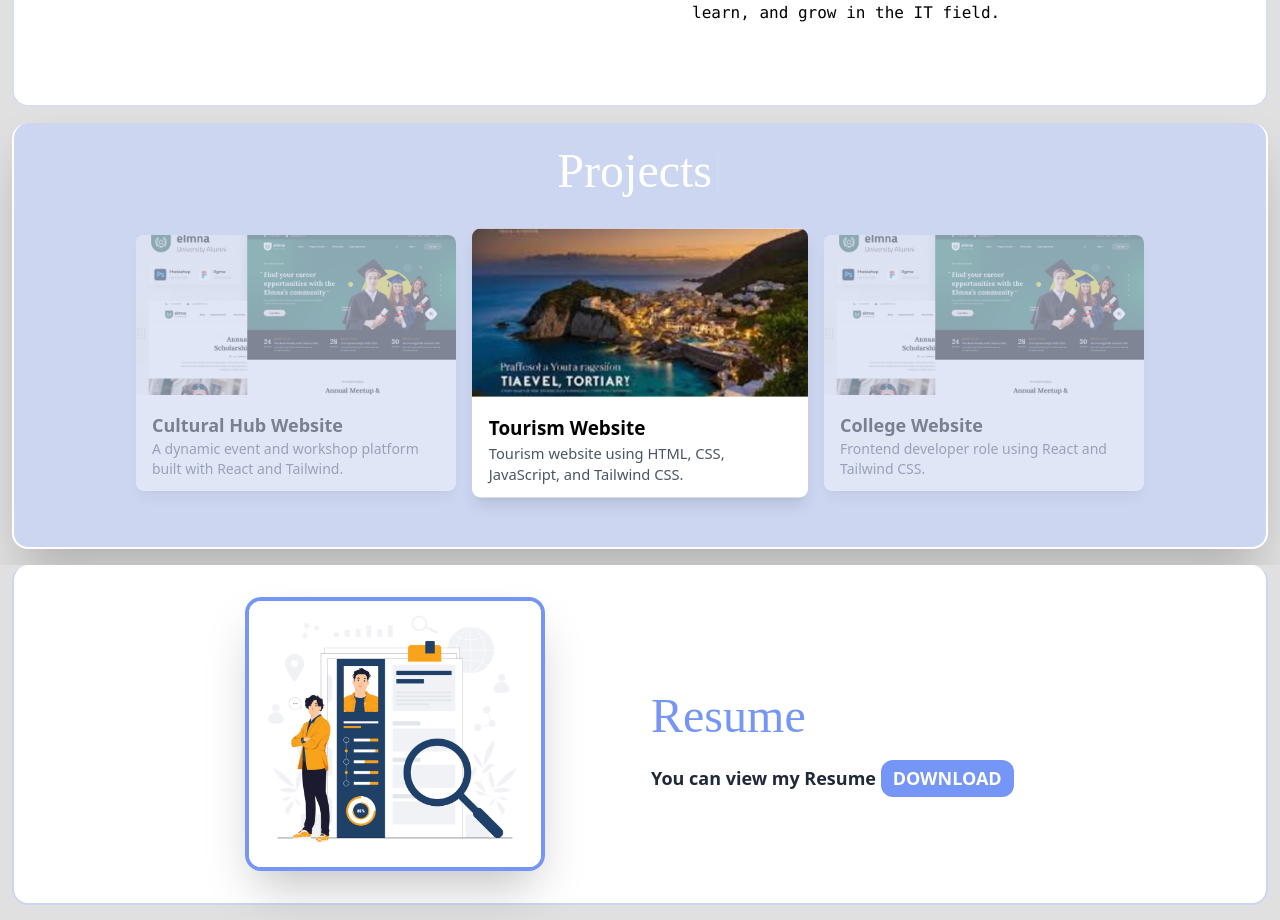
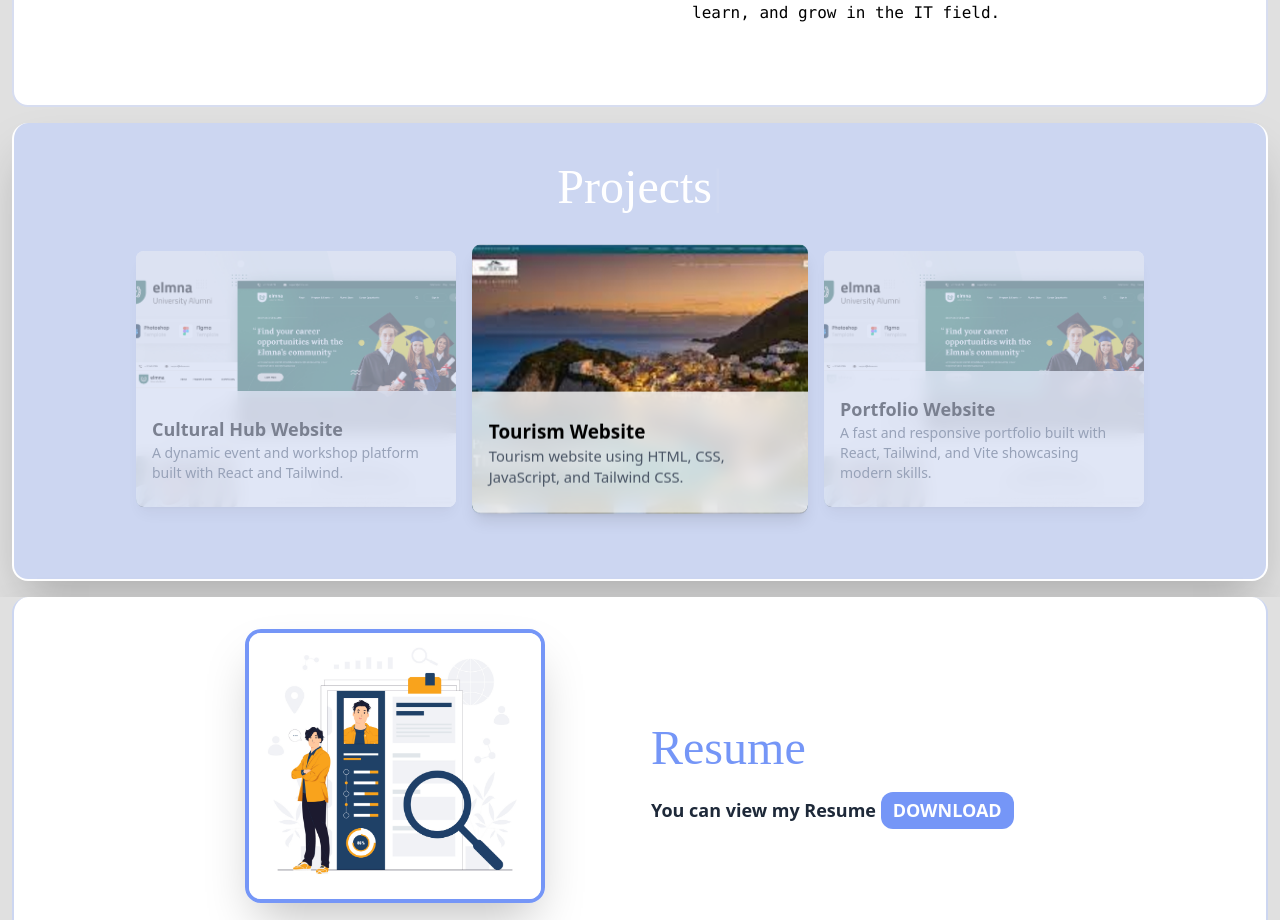
Before and after one commit to AMDHAAROON/vite-portfolio, a React (Vite) app: page / in a window 1280 px wide. Shown: the part 1021-1941 px from the top of the page. Built offline with nearby package versions, Linux system fonts and the light colour scheme; a web font is replaced by a local one.

Commit message:
Added some func like tap to view (to open github link)

```diff
--- a/src/components/project.jsx
+++ b/src/components/project.jsx
@@ -1,11 +1,10 @@
-import clg from '../assets/clg.jpg';
-import tour from '../assets/tour.jpeg';
-import { useState,useEffect } from "react";
-import { useInView } from 'react-intersection-observer';
-import Typewriter from 'typewriter-effect';
-import ArrowBackIosNewIcon from '@mui/icons-material/ArrowBackIosNew';
-import ArrowForwardIosIcon from '@mui/icons-material/ArrowForwardIos';
-
+import clg from "../assets/clg.jpg";
+import tour from "../assets/tour.jpeg";
+import { useState, useEffect } from "react";
+import { useInView } from "react-intersection-observer";
+import Typewriter from "typewriter-effect";
+import ArrowBackIosNewIcon from "@mui/icons-material/ArrowBackIosNew";
+import ArrowForwardIosIcon from "@mui/icons-material/ArrowForwardIos";
 
 export default function Project() {
   // const [activeIndex, setActiveIndex] = useState(1);
@@ -14,25 +13,30 @@ export default function Project() {
   const projects = [
     {
       title: "Cultural Hub Website",
-      description: "A dynamic event and workshop platform built with React and Tailwind.",
+      description:
+        "A dynamic event and workshop platform built with React and Tailwind.",
       image: clg,
-      link: "https://mohamed-haaroon.web.app"
+      link: "https://github.com/AMDHAAROON/theta-1",
     },
     {
       title: "Tourism Website",
-      description: "Tourism website using HTML, CSS, JavaScript, and Tailwind CSS.",
+      description:
+        "Tourism website using HTML, CSS, JavaScript, and Tailwind CSS.",
       image: tour,
-      link: "https://github.com/AMDHAAROON/Tourism-website"
+      link: "https://github.com/AMDHAAROON/Tourism-website",
     },
     {
-      title: "College Website",
-      description: "Frontend developer role using React and Tailwind CSS.",
+      title: "Portfolio Website",
+      description:
+        "A fast and responsive portfolio built with React, Tailwind, and Vite showcasing modern skills.",
       image: clg,
-      link: "https://github.com/AMDHAAROON"
-    }
+      link: "https://github.com/AMDHAAROON/vite-portfolio",
+    },
   ];
 
-  const [activeIndex, setActiveIndex] = useState(Math.floor(projects.length / 2));
+  const [activeIndex, setActiveIndex] = useState(
+    Math.floor(projects.length / 2)
+  );
 
   const goLeft = () => {
     setDirection("left");
@@ -49,70 +53,118 @@ export default function Project() {
 
   useEffect(() => {
     if (inView) {
-      setKey(prev => prev + 1); // Force remount on view
+      setKey((prev) => prev + 1); // Force remount on view
     }
   }, [inView]);
+  const [showHint, setShowHint] = useState(false);
+
+  useEffect(() => {
+    const timer = setTimeout(() => {
+      setShowHint(true);
+    }, 2000); // 2 seconds
+
+    return () => clearTimeout(timer);
+  }, []);
 
   return (
-    <div className='pb-4 px-3 cursor-default bg-[#e0e0e0]' id='project'>
-      <section className='bg-lightlaven border-x-2 border-b-2 border-[#ffffff] shadow-2xl rounded-2xl p-6'>
-        <h1 ref={ref} className='text-center text-5xl text-white font-cal mb-10'> {inView && (
+    <div className="pb-4 px-3 cursor-default bg-[#e0e0e0]" id="project">
+      <section className="bg-lightlaven border-x-2 border-b-2 border-[#ffffff] shadow-2xl rounded-2xl p-2 py-10">
+        <h1
+          ref={ref}
+          className="text-center text-4xl  md:text-5xl text-white font-cal mb-10"
+        >
+          {" "}
+          {inView && (
             <Typewriter
               key={key} // this remounts the component
               onInit={(typewriter) => {
-            typewriter.typeString('Projects').start();
+                typewriter.typeString("Projects").start();
               }}
             />
-      )}</h1>
+          )}
+        </h1>
 
         {/* Desktop View */}
         <div className="hidden md:flex justify-center gap-6 mb-8">
           {projects.map((project, idx) => (
-            <div
+            <a
               key={idx}
-              className={`w-80 h-64 rounded-lg overflow-hidden shadow-lg bg-white transition-all duration-300 ${
+              href={project.link}
+              target="_blank"
+              rel="noopener noreferrer"
+              className={`relative w-80 h-64 rounded-lg overflow-hidden shadow-lg bg-white transition-all duration-300 group ${
                 activeIndex === idx ? "opacity-100 scale-105" : "opacity-40"
               }`}
               onMouseEnter={() => setActiveIndex(idx)}
             >
+              {/* Image */}
               <img
                 src={project.image}
                 alt={project.title}
-                className="w-full h-40 object-cover"
+                className="w-full h-full object-cover"
               />
-              <div className="p-4">
+
+              {/* Text content */}
+              <div className="absolute bottom-0 w-full bg-white/80 p-4 py-6 backdrop-blur-sm">
                 <h3 className="text-lg font-semibold">{project.title}</h3>
                 <p className="text-sm text-gray-600">{project.description}</p>
               </div>
+
+              {/* Hover overlay */}
+              <div className="absolute inset-0 bg-black/40 flex items-center justify-center opacity-0 group-hover:opacity-100 transition-opacity duration-300">
+                <p className="text-white text-base font-medium animate-pulse">
+                  Click to view
+                </p>
               </div>
+            </a>
           ))}
         </div>
 
         {/* Mobile View */}
-        <div className="md:hidden flex items-center justify-center gap-4 mt-8">
-          <button onClick={goLeft} className="text-[#B2C3F7] p-2 rounded-full bg-[#ffffff] hover:bg-[#B2C3F7] hover:text-white transition">
-  <ArrowBackIosNewIcon fontSize="medium" />
+        <div className="md:hidden flex items-center justify-center gap-4 mt-2 md:mt-8 ">
+          <button
+            onClick={goLeft}
+            className="text-[#B2C3F7] p-2 rounded-full bg-[#ffffff] hover:bg-[#B2C3F7] hover:text-white transition"
+          >
+            <ArrowBackIosNewIcon fontSize="medium" className="" />
           </button>
 
           {/* Sliding container */}
 
-<div className="relative w-80 h-64 overflow-hidden">
+          <a
+            href={projects[activeIndex].link}
+            target="_blank"
+            rel="noopener noreferrer"
+            className="relative w-80 h-64 overflow-hidden group"
+          >
             <div className="w-full h-full bg-white rounded-lg shadow-lg overflow-hidden">
               <img
                 src={projects[activeIndex].image}
                 alt={projects[activeIndex].title}
-      className="w-full object-cover max-h-44 md:max-h-52"
+                className="w-full object-cover max-h-38"
               />
-    <div className="p-4">
-      <h3 className="text-lg font-semibold">{projects[activeIndex].title}</h3>
-      <p className="text-sm text-gray-600">{projects[activeIndex].description}</p>
-    </div>
+              <div className="pt-2 px-4">
+                <h3 className="text-lg font-semibold">
+                  {projects[activeIndex].title}
+                </h3>
+                <p className="text-sm text-gray-600">
+                  {projects[activeIndex].description}
+                </p>
               </div>
             </div>
 
+            {/* Overlay text */}
+            {showHint && (
+              <div className=" rounded-lg absolute inset-0 bg-[rgba(0,0,0,0.2)] flex items-center justify-center text-white text-sm font-medium">
+                Tap to view
+              </div>
+            )}
+          </a>
 
-
-          <button onClick={goRight} className="text-[#B2C3F7] p-2 rounded-full bg-[#ffffff] hover:bg-[#B2C3F7] hover:text-white transition">
+          <button
+            onClick={goRight}
+            className="text-[#B2C3F7] p-2 rounded-full bg-[#ffffff] hover:bg-[#B2C3F7] hover:text-white transition"
+          >
             <ArrowForwardIosIcon fontSize="medium" />
           </button>
         </div>
```
Lines whose indentation alone changed are shown as unchanged.
